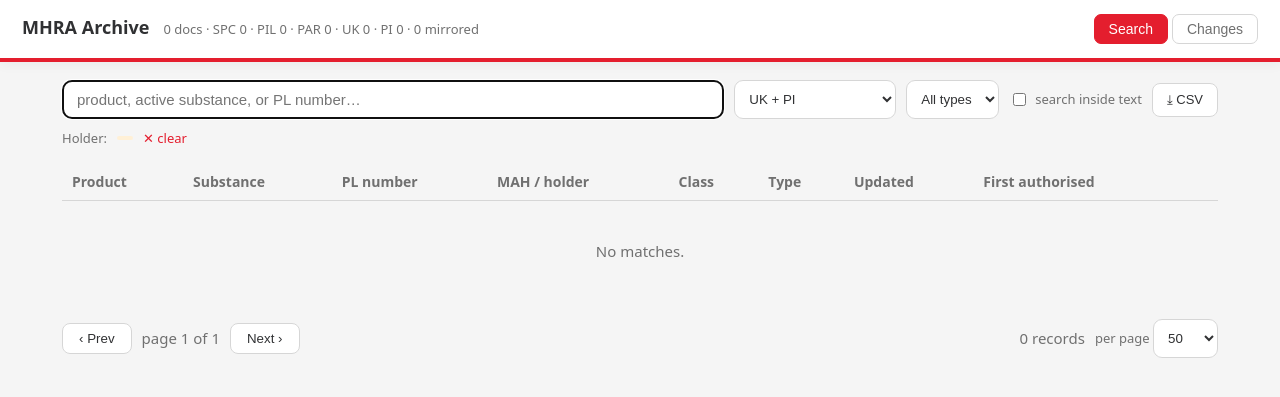
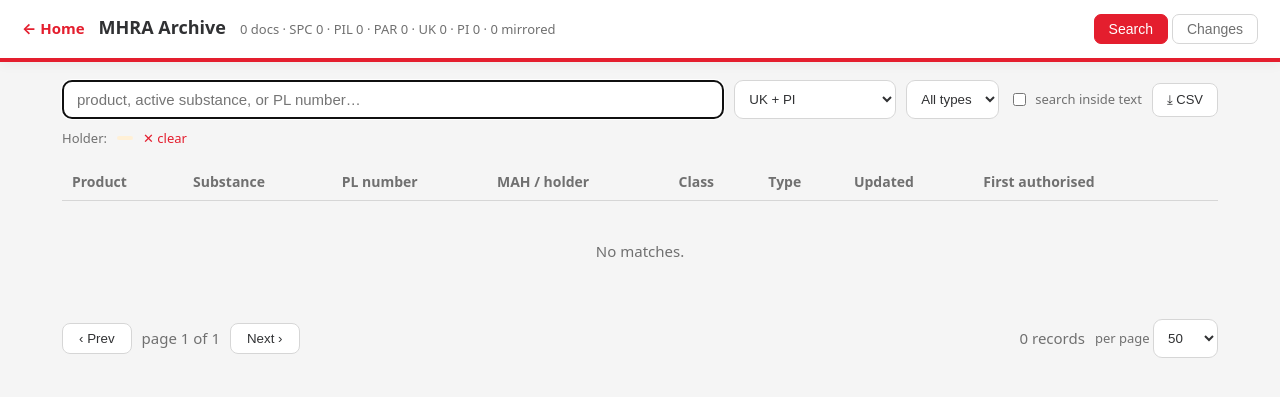
Before and after one commit to grp1987/mhra-archive, a Flask app: page / in a window 1280 px wide. Shown: the top 397 px of the page. Run offline with Flask 2, Linux system fonts and the light colour scheme; data that the repository does not hold is empty.

Commit message:
Add home links across THIL pages

```diff
--- a/report.py
+++ b/report.py
@@ -78,8 +78,10 @@
  td{{padding:7px 8px;border-bottom:1px solid #f0f0f0;vertical-align:top}}
  .pl{{font-family:ui-monospace,monospace;font-size:12px;white-space:nowrap}}
  a{{color:#1763d6;text-decoration:none}} a:hover{{text-decoration:underline}}
+ .home{{display:inline-block;margin-bottom:14px;font-weight:650}}
  .summary{{background:#f7f8fa;border:1px solid #e6e8ec;border-radius:8px;padding:12px 16px}}
 </style></head><body>
+<a class="home" href="/THIL">← Home</a>
 <h1>{esc(title)}</h1>
 <div class="win">{esc(window)} · generated {datetime.datetime.utcnow().strftime('%Y-%m-%d %H:%M')} UTC</div>
 <div class="summary"><b>{len(by.get('new',[]))}</b> new &nbsp;·&nbsp;
--- a/templates/index.html
+++ b/templates/index.html
@@ -16,6 +16,7 @@
   header h1{font-size:18px;margin:0;font-weight:650}
   header .stats{color:var(--muted);font-size:13px}
   .tabs{display:flex;gap:4px;margin-left:auto}
+  .home-link{font-weight:650;white-space:nowrap}
   .tabs button{background:none;border:1px solid var(--border);color:var(--muted);
        padding:6px 14px;border-radius:7px;cursor:pointer;font-size:14px}
   .tabs button.on{background:var(--accent);border-color:var(--accent);color:#fff}
@@ -64,6 +65,7 @@
 </head>
 <body>
 <header>
+  <a class="home-link" href="/THIL">← Home</a>
   <h1>MHRA Archive</h1>
   <span class="stats" id="stats">loading…</span>
   <div class="tabs">
```
Also changed, not shown: templates/thil_base.html (+1 -1 lines).
